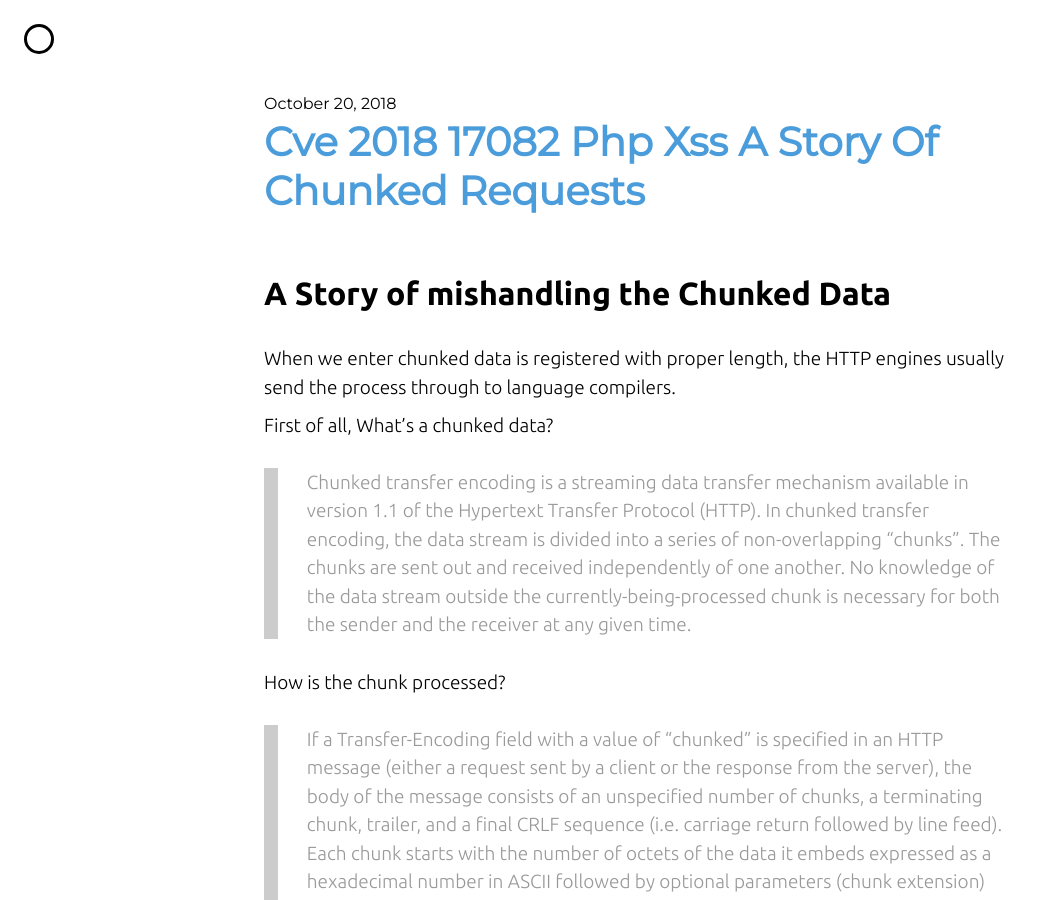
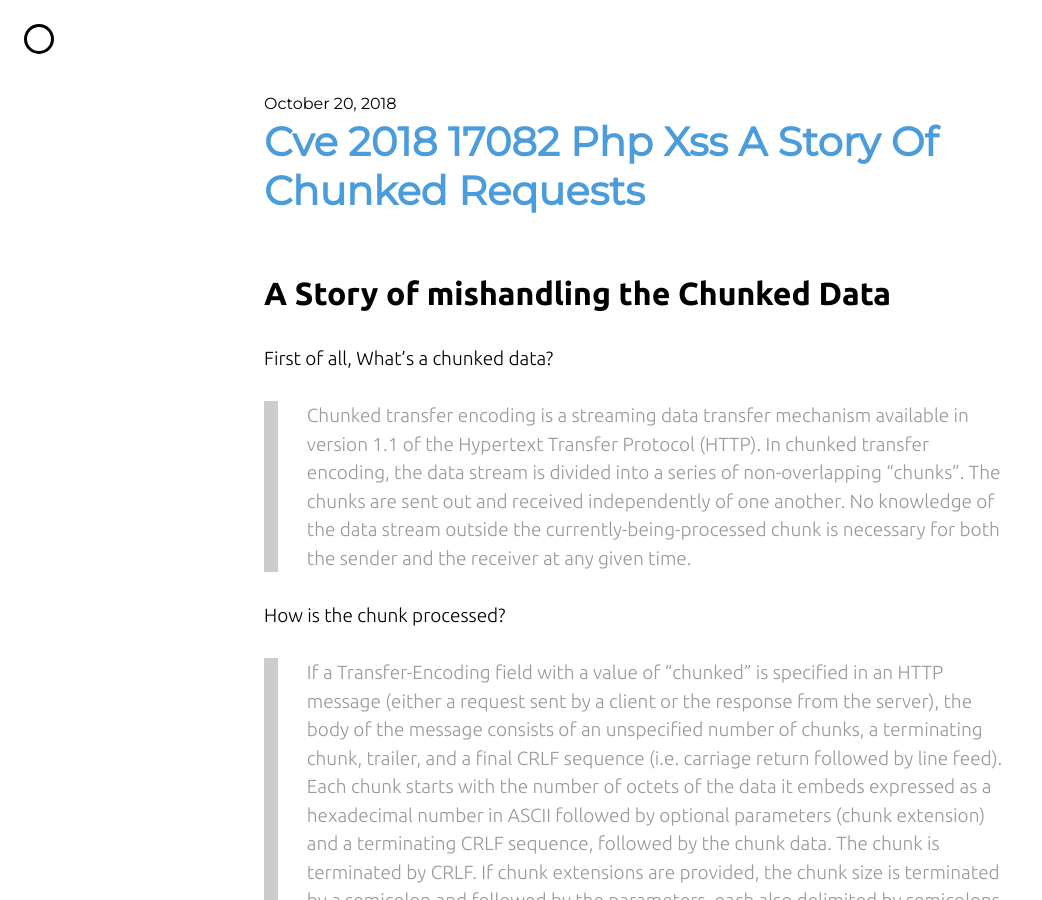
Before and after one commit to cymtrick/lol, a Jekyll site: the page built from _posts/2018-10-20-CVE-2018-17082-PHP-XSS-A-Story-of-Chunked-Requests.md, in a window 1280 px wide and 900 px high. Shown: the whole window, without its empty margins (0-1042 px from the left). Built offline with Jekyll 4.4.1, drawn with Linux system fonts in a browser that asks for light colours; nearby versions of some CDN libraries.

Commit message:
Update 2018-10-20-CVE-2018-17082-PHP-XSS-A-Story-of-Chunked-Requests.md

```diff
--- a/_posts/2018-10-20-CVE-2018-17082-PHP-XSS-A-Story-of-Chunked-Requests.md
+++ b/_posts/2018-10-20-CVE-2018-17082-PHP-XSS-A-Story-of-Chunked-Requests.md
@@ -1,7 +1,5 @@
 ## A Story of mishandling the Chunked Data
 
-
-When we enter chunked data is registered with proper length, the HTTP engines usually send the process through to language compilers.
 
 First of all, What's a chunked data?
 
```
